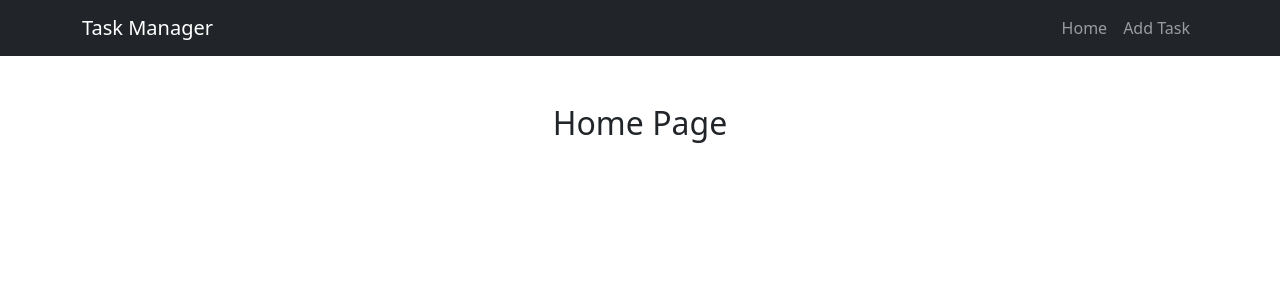
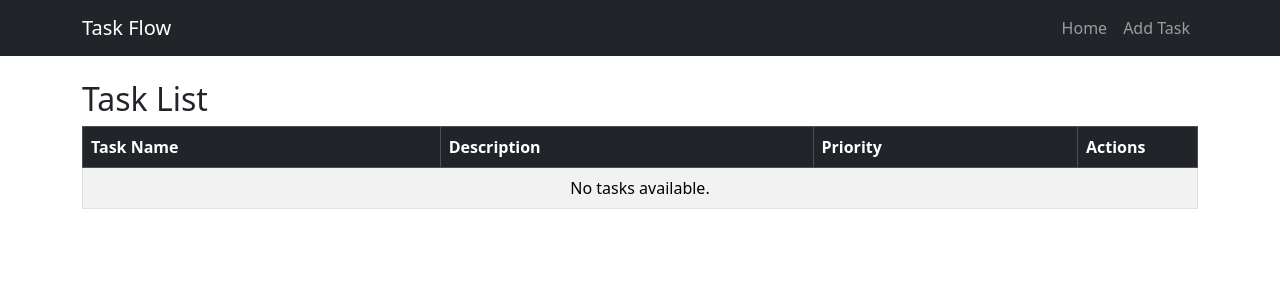
Before and after one commit to shehpunzalan/Task-Flow, a React (Vite) app: page / in a window 1280 px wide. Shown: the top 300 px of the page. Built offline with nearby package versions, Linux system fonts and the light colour scheme.

Commit message:
Task 5:  Build the Task List Component. VINCE SUALOG

```diff
--- a/src/components/Navbar.jsx
+++ b/src/components/Navbar.jsx
@@ -5,7 +5,7 @@ const Navbar = () => {
   return (
     <nav className="navbar navbar-expand-lg navbar-dark bg-dark">
       <div className="container">
-        <Link className="navbar-brand" to="/">Task Manager</Link>
+        <Link className="navbar-brand" to="/">Task Flow</Link>
 
         <button
           className="navbar-toggler"
--- a/src/components/TaskListView.jsx
+++ b/src/components/TaskListView.jsx
@@ -1,9 +1,49 @@
 import React from 'react';
 
-const TaskListView = ({ tasksToView, deleteTask }) => {
-    return(
-        <h2 className="text-center mt-5">Home Page</h2>
-    )
+function TaskListView({ tasksToView, deleteTask }) {
+    return (
+        <div className="container my-4">
+            <h2>Task List</h2>
+            <div className="table-responsive">
+                <table className="table table-striped table-bordered table-hover">
+                    <thead className="table-dark">
+                        <tr>
+                            <th>Task Name</th>
+                            <th>Description</th>
+                            <th>Priority</th>
+                            <th style={{ width: '120px' }}>Actions</th>
+                        </tr>
+                    </thead>
+                    <tbody>
+                        {tasksToView.length === 0 ? (
+                            <tr>
+                                <td colSpan="4" className="text-center">
+                                    No tasks available.
+                                </td>
+                            </tr>
+                        ) : (
+                            tasksToView.map((task) => (
+                                <tr key={task.id}>
+                                    <td>{task.title}</td>
+                                    <td>{task.description}</td>
+                                    <td>{task.priority}</td>
+                                    <td>
+                                        <button
+                                            type="button"
+                                            className="btn btn-danger btn-sm"
+                                            onClick={() => deleteTask(task.id)}
+                                        >
+                                            Delete
+                                        </button>
+                                    </td>
+                                </tr>
+                            ))
+                        )}
+                    </tbody>
+                </table>
+            </div>
+        </div>
+    );
 }
 
-export default TaskListView
+export default TaskListView;
```
